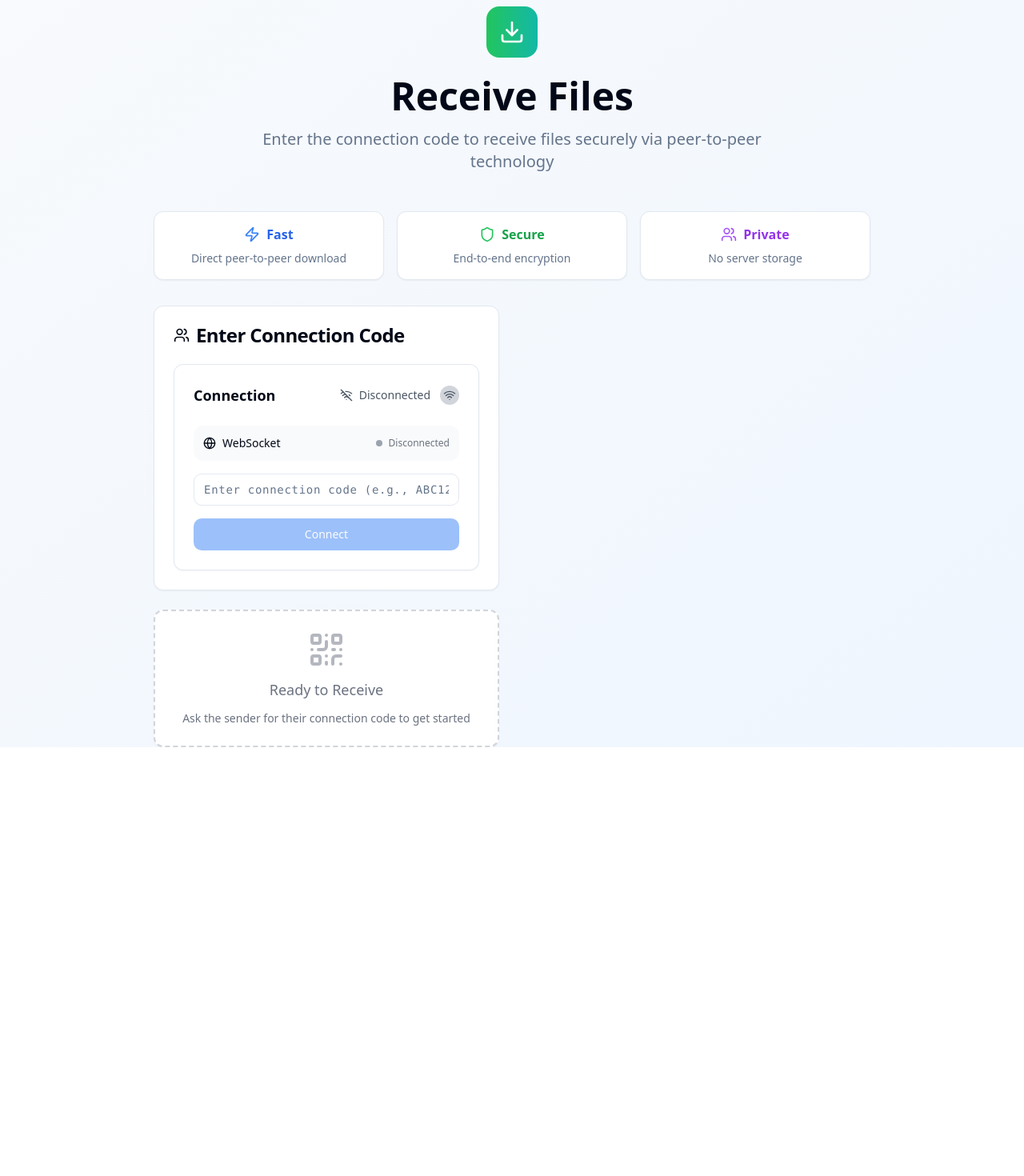
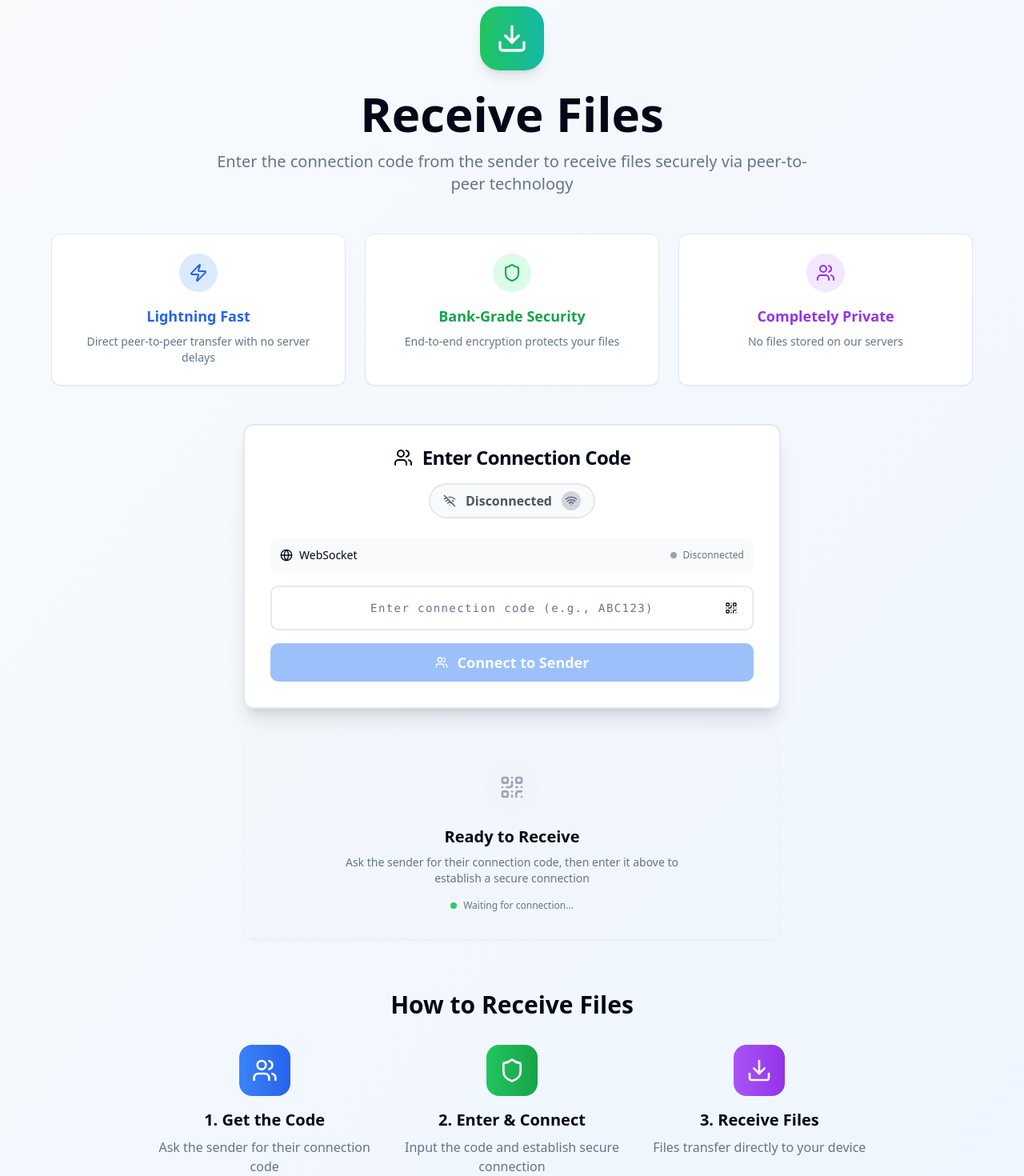
Before and after one commit to yogesh1234567890/flowshare-serene-landing, a React (Vite) app: page /receive in a window 1280 px wide. Shown: the part 72-1542 px from the top of the page at 80% size. Before the commit the page ends 1006 px from the top, so only its background shows below. Built offline with nearby package versions, Linux system fonts and the light colour scheme.

Commit message:
Redesign receive page and improve UI
Refactor the site for better usability and add a feature to save large files to user storage during transfer.

```diff
--- a/src/components/ConnectionForm.tsx
+++ b/src/components/ConnectionForm.tsx
@@ -3,7 +3,7 @@ import React, { useState } from 'react';
 import { Button } from '@/components/ui/button';
 import { Card, CardContent } from '@/components/ui/card';
 import { Input } from '@/components/ui/input';
-import { QrCode, Wifi, WifiOff, Globe, Shield } from 'lucide-react';
+import { QrCode, Wifi, WifiOff, Globe, Shield, Users } from 'lucide-react';
 import { toast } from '@/hooks/use-toast';
 import QRScanner from './QRScanner';
 import ConnectionPulse from './ConnectionPulse';
@@ -55,15 +55,19 @@ const ConnectionForm = ({ onConnect, connectionStatus, connectionState, isWebSoc
   const statusDisplay = getConnectionStatusDisplay();
 
   return (
-    <Card className="transform transition-all duration-500 hover:shadow-lg">
-      <CardContent className="p-6">
-        <div className="flex items-center justify-between mb-6">
-          <h3 className="text-lg font-semibold">Connection</h3>
-          <div className="flex items-center gap-3">
-            <div className={`flex items-center gap-2 ${statusDisplay.color}`}>
-              {statusDisplay.icon}
-              <span className="text-sm font-medium">{statusDisplay.text}</span>
-            </div>
+    <div className="space-y-6">
+      <CardContent className="p-0">
+        {/* Connection Status */}
+        <div className="flex items-center justify-center mb-6">
+          <div className={`flex items-center gap-3 px-4 py-2 rounded-full border-2 transition-all duration-300 ${
+            connectionStatus === 'connected'
+              ? 'border-green-200 bg-green-50 text-green-700'
+              : connectionStatus === 'connecting'
+              ? 'border-yellow-200 bg-yellow-50 text-yellow-700'
+              : 'border-gray-200 bg-gray-50 text-gray-600'
+          }`}>
+            {statusDisplay.icon}
+            <span className="font-semibold">{statusDisplay.text}</span>
             <ConnectionPulse
               isConnected={connectionStatus === 'connected'}
               isConnecting={connectionStatus === 'connecting'}
@@ -111,16 +115,27 @@ const ConnectionForm = ({ onConnect, connectionStatus, connectionState, isWebSoc
           )}
         </div>
 
+        {/* Connection Code Input */}
         <div className="space-y-4">
-          <div className="flex gap-3">
+          <div className="relative">
             <Input
               placeholder="Enter connection code (e.g., ABC123)"
               value={connectionCode}
               onChange={(e) => setConnectionCode(e.target.value.toUpperCase())}
               disabled={connectionStatus === 'connecting'}
-              className="flex-1 text-center font-mono text-lg tracking-wider transition-all duration-200 focus:scale-105"
+              className="text-center font-mono text-xl tracking-widest h-14 text-foreground placeholder:text-muted-foreground border-2 focus:border-primary transition-all duration-200"
               maxLength={15}
             />
+            <div className="absolute right-3 top-1/2 transform -translate-y-1/2">
+              <Button
+                variant="ghost"
+                size="sm"
+                onClick={() => setShowQRScanner(!showQRScanner)}
+                className="h-8 w-8 p-0 hover:bg-muted"
+              >
+                <QrCode className="w-4 h-4" />
+              </Button>
+            </div>
           </div>
 
           {showQRScanner && (
@@ -132,23 +147,29 @@ const ConnectionForm = ({ onConnect, connectionStatus, connectionState, isWebSoc
           <Button
             onClick={handleConnect}
             disabled={!connectionCode.trim() || connectionStatus === 'connecting'}
-            className="w-full transform transition-all duration-200 hover:scale-105"
+            className="w-full h-12 text-lg font-semibold transform transition-all duration-200 hover:scale-105 disabled:transform-none"
+            size="lg"
           >
             {connectionStatus === 'connecting' ? (
-              <div className="flex items-center gap-2">
-                <div className="w-4 h-4 border-2 border-white border-t-transparent rounded-full animate-spin"></div>
+              <div className="flex items-center gap-3">
+                <div className="w-5 h-5 border-2 border-primary-foreground border-t-transparent rounded-full animate-spin"></div>
                 Connecting...
               </div>
             ) : connectionStatus === 'connected' ? (
-              <div className="flex items-center gap-2">
-                <Shield className="w-4 h-4" />
-                Ready to Receive
+              <div className="flex items-center gap-3">
+                <Shield className="w-5 h-5" />
+                Connected & Ready
               </div>
-            ) : 'Connect'}
+            ) : (
+              <div className="flex items-center gap-3">
+                <Users className="w-5 h-5" />
+                Connect to Sender
+              </div>
+            )}
           </Button>
         </div>
       </CardContent>
-    </Card>
+    </div>
   );
 };
 
--- a/src/components/FileReceive.tsx
+++ b/src/components/FileReceive.tsx
@@ -22,57 +22,85 @@ const FileReceive = () => {
     <div className="min-h-screen bg-gradient-to-br from-slate-50 to-blue-50">
       <Navbar />
       <div className="pt-20 px-4">
-        <div className="max-w-4xl mx-auto">
+        <div className="max-w-6xl mx-auto">
           {/* Header */}
           <div className="text-center mb-12">
-            <div className="inline-flex items-center justify-center w-16 h-16 bg-gradient-to-r from-green-500 to-teal-500 rounded-2xl mb-6">
-              <Download className="w-8 h-8 text-white" />
+            <div className="inline-flex items-center justify-center w-20 h-20 bg-gradient-to-r from-green-500 to-teal-500 rounded-3xl mb-6 shadow-lg">
+              <Download className="w-10 h-10 text-white" />
             </div>
-            <h1 className="text-4xl md:text-5xl font-bold text-foreground mb-4">
+            <h1 className="text-4xl md:text-6xl font-bold text-foreground mb-4 animate-fade-in">
               Receive Files
             </h1>
-            <p className="text-xl text-muted-foreground max-w-2xl mx-auto">
-              Enter the connection code to receive files securely via peer-to-peer technology
+            <p className="text-xl text-muted-foreground max-w-3xl mx-auto animate-slide-up">
+              Enter the connection code from the sender to receive files securely via peer-to-peer technology
             </p>
           </div>
 
           {/* Stats Banner */}
-          <div className="grid grid-cols-1 md:grid-cols-3 gap-4 mb-8">
-            <Card className="text-center p-4">
-              <div className="flex items-center justify-center mb-2">
-                <Zap className="w-5 h-5 text-blue-500 mr-2" />
-                <span className="font-semibold text-blue-600">Fast</span>
+          <div className="grid grid-cols-1 md:grid-cols-3 gap-6 mb-12">
+            <Card className="text-center p-6 hover:shadow-lg transition-all duration-300 animate-scale-in" style={{ animationDelay: '0.1s' }}>
+              <div className="flex items-center justify-center mb-4">
+                <div className="w-12 h-12 bg-blue-100 rounded-full flex items-center justify-center">
+                  <Zap className="w-6 h-6 text-blue-600" />
+                </div>
               </div>
-              <p className="text-sm text-muted-foreground">Direct peer-to-peer download</p>
+              <h3 className="font-semibold text-lg text-blue-600 mb-2">Lightning Fast</h3>
+              <p className="text-sm text-muted-foreground">Direct peer-to-peer transfer with no server delays</p>
             </Card>
-            <Card className="text-center p-4">
-              <div className="flex items-center justify-center mb-2">
-                <Shield className="w-5 h-5 text-green-500 mr-2" />
-                <span className="font-semibold text-green-600">Secure</span>
+            <Card className="text-center p-6 hover:shadow-lg transition-all duration-300 animate-scale-in" style={{ animationDelay: '0.2s' }}>
+              <div className="flex items-center justify-center mb-4">
+                <div className="w-12 h-12 bg-green-100 rounded-full flex items-center justify-center">
+                  <Shield className="w-6 h-6 text-green-600" />
+                </div>
               </div>
-              <p className="text-sm text-muted-foreground">End-to-end encryption</p>
+              <h3 className="font-semibold text-lg text-green-600 mb-2">Bank-Grade Security</h3>
+              <p className="text-sm text-muted-foreground">End-to-end encryption protects your files</p>
             </Card>
-            <Card className="text-center p-4">
-              <div className="flex items-center justify-center mb-2">
-                <Users className="w-5 h-5 text-purple-500 mr-2" />
-                <span className="font-semibold text-purple-600">Private</span>
+            <Card className="text-center p-6 hover:shadow-lg transition-all duration-300 animate-scale-in" style={{ animationDelay: '0.3s' }}>
+              <div className="flex items-center justify-center mb-4">
+                <div className="w-12 h-12 bg-purple-100 rounded-full flex items-center justify-center">
+                  <Users className="w-6 h-6 text-purple-600" />
+                </div>
               </div>
-              <p className="text-sm text-muted-foreground">No server storage</p>
+              <h3 className="font-semibold text-lg text-purple-600 mb-2">Completely Private</h3>
+              <p className="text-sm text-muted-foreground">No files stored on our servers</p>
             </Card>
           </div>
 
-          {/* Main Content Grid */}
-          <div className="grid lg:grid-cols-2 gap-8">
-            {/* Left Column - Connection */}
-            <div className="space-y-6">
-              <Card>
+          {/* Connection Status & Downloads */}
+          {connectionStatus === 'connected' && downloadFiles && downloadFiles.length > 0 ? (
+            /* Downloads Active State */
+            <div className="space-y-8">
+              <Card className="border-2 border-green-200 bg-green-50">
                 <CardHeader>
-                  <CardTitle className="flex items-center gap-2">
-                    <Users className="w-5 h-5" />
+                  <CardTitle className="flex items-center gap-3 text-green-800">
+                    <div className="w-8 h-8 bg-green-500 rounded-full flex items-center justify-center">
+                      <Download className="w-4 h-4 text-white" />
+                    </div>
+                    Receiving Files ({downloadFiles.length})
+                  </CardTitle>
+                </CardHeader>
+                <CardContent className="space-y-4">
+                  {downloadFiles.map((downloadFile) => (
+                    <DownloadProgress
+                      key={downloadFile.id}
+                      downloadFile={downloadFile}
+                    />
+                  ))}
+                </CardContent>
+              </Card>
+            </div>
+          ) : (
+            /* Connection Form State */
+            <div className="max-w-2xl mx-auto">
+              <Card className="border-2 shadow-xl">
+                <CardHeader className="text-center pb-4">
+                  <CardTitle className="flex items-center justify-center gap-3 text-2xl">
+                    <Users className="w-6 h-6" />
                     Enter Connection Code
                   </CardTitle>
                 </CardHeader>
-                <CardContent>
+                <CardContent className="px-8 pb-8">
                   <ConnectionForm
                     onConnect={handleConnect}
                     connectionStatus={connectionStatus}
@@ -83,30 +111,38 @@ const FileReceive = () => {
               </Card>
 
               {connectionStatus === 'disconnected' && !downloadFiles && (
-                <WaitingState />
+                <div className="mt-8">
+                  <WaitingState />
+                </div>
               )}
             </div>
+          )}
 
-            {/* Right Column - Downloads */}
-            <div className="space-y-6">
-              {downloadFiles && downloadFiles.length > 0 && (
-                <Card>
-                  <CardHeader>
-                    <CardTitle className="flex items-center gap-2">
-                      <Download className="w-5 h-5" />
-                      Receiving Files ({downloadFiles.length})
-                    </CardTitle>
-                  </CardHeader>
-                  <CardContent className="space-y-4">
-                    {downloadFiles.map((downloadFile) => (
-                      <DownloadProgress
-                        key={downloadFile.id}
-                        downloadFile={downloadFile}
-                      />
-                    ))}
-                  </CardContent>
-                </Card>
-              )}
+          {/* How It Works Guide */}
+          <div className="mt-16 max-w-4xl mx-auto">
+            <h2 className="text-3xl font-bold text-center mb-8 text-foreground">How to Receive Files</h2>
+            <div className="grid md:grid-cols-3 gap-8">
+              <div className="text-center">
+                <div className="w-16 h-16 bg-gradient-to-r from-blue-500 to-blue-600 rounded-2xl flex items-center justify-center mx-auto mb-4">
+                  <Users className="w-8 h-8 text-white" />
+                </div>
+                <h3 className="text-xl font-semibold mb-2">1. Get the Code</h3>
+                <p className="text-muted-foreground">Ask the sender for their connection code</p>
+              </div>
+              <div className="text-center">
+                <div className="w-16 h-16 bg-gradient-to-r from-green-500 to-green-600 rounded-2xl flex items-center justify-center mx-auto mb-4">
+                  <Shield className="w-8 h-8 text-white" />
+                </div>
+                <h3 className="text-xl font-semibold mb-2">2. Enter & Connect</h3>
+                <p className="text-muted-foreground">Input the code and establish secure connection</p>
+              </div>
+              <div className="text-center">
+                <div className="w-16 h-16 bg-gradient-to-r from-purple-500 to-purple-600 rounded-2xl flex items-center justify-center mx-auto mb-4">
+                  <Download className="w-8 h-8 text-white" />
+                </div>
+                <h3 className="text-xl font-semibold mb-2">3. Receive Files</h3>
+                <p className="text-muted-foreground">Files transfer directly to your device</p>
+              </div>
             </div>
           </div>
         </div>
--- a/src/components/WaitingState.tsx
+++ b/src/components/WaitingState.tsx
@@ -5,14 +5,22 @@ import { QrCode } from 'lucide-react';
 
 const WaitingState = () => {
   return (
-    <Card className="border-dashed border-2 border-gray-300">
-      <CardContent className="p-6 text-center">
-        <div className="text-gray-500 space-y-3 animate-fade-in">
-          <QrCode className="w-12 h-12 mx-auto opacity-50" />
-          <p className="text-lg font-medium">Ready to Receive</p>
-          <p className="text-sm">
-            Ask the sender for their connection code to get started
-          </p>
+    <Card className="border-2 border-dashed border-muted bg-muted/20">
+      <CardContent className="p-8 text-center">
+        <div className="text-muted-foreground space-y-4 animate-fade-in">
+          <div className="w-16 h-16 mx-auto bg-muted rounded-full flex items-center justify-center">
+            <QrCode className="w-8 h-8 opacity-60" />
+          </div>
+          <div className="space-y-2">
+            <h3 className="text-xl font-semibold text-foreground">Ready to Receive</h3>
+            <p className="text-sm max-w-md mx-auto">
+              Ask the sender for their connection code, then enter it above to establish a secure connection
+            </p>
+          </div>
+          <div className="flex items-center justify-center gap-2 text-xs">
+            <div className="w-2 h-2 bg-green-500 rounded-full animate-pulse"></div>
+            <span>Waiting for connection...</span>
+          </div>
         </div>
       </CardContent>
     </Card>
```
